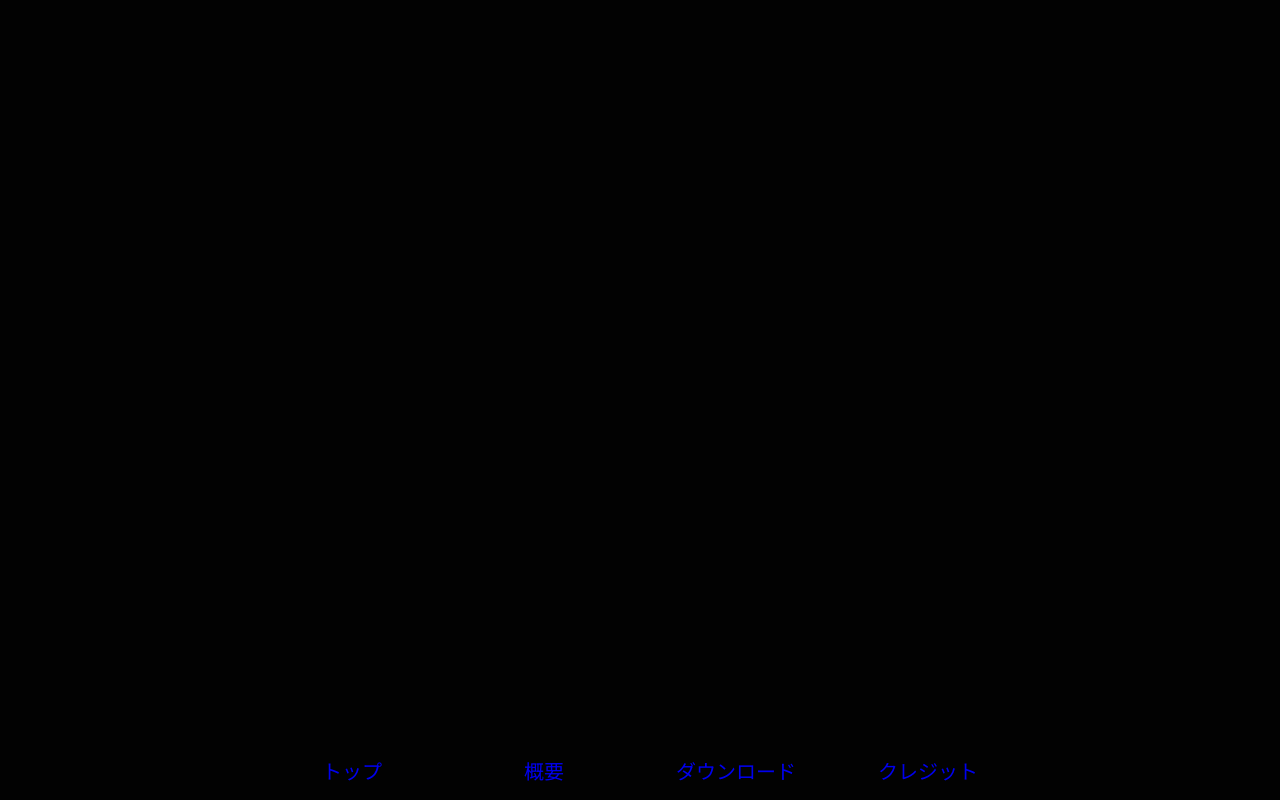
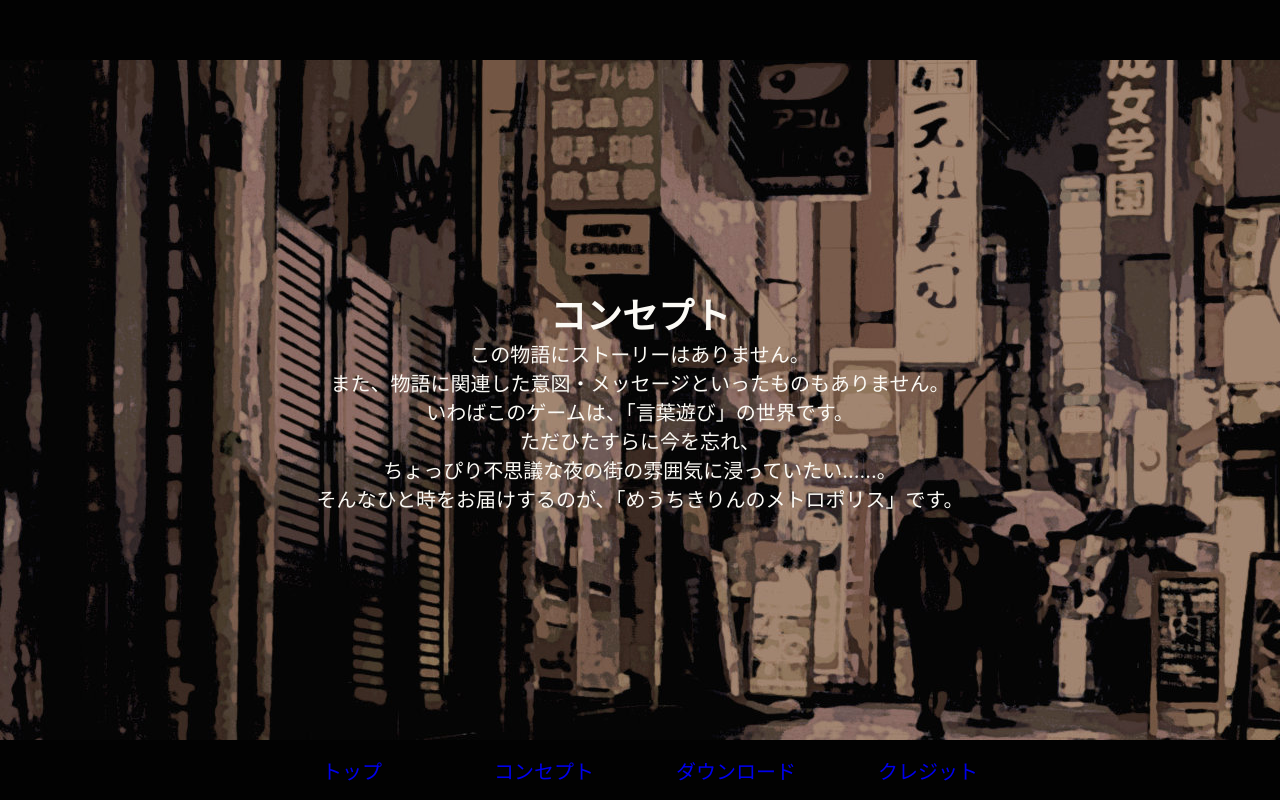
Before and after one commit to ichi-h/myochikirin-hp, a React (Create React App) app: page /concept in a window 1280 px wide. Built offline with nearby package versions, Linux system fonts and the light colour scheme.

Commit message:
rename overview to concept

```diff
--- a/src/App.css
+++ b/src/App.css
@@ -17,7 +17,7 @@
   .cover-top { top: 0; }
   .cover-bottom { bottom: 0; }
 
-.top, .overview, .download, .credit {
+.top, .concept, .download, .credit {
   display: flex;
   flex-direction: column;
   flex-wrap: wrap;
@@ -28,5 +28,5 @@
   height: 100%;
 }
 
-  .top, .overview, .download { background-position: center; }
+  .top, .concept, .download { background-position: center; }
   .credit { background-position: bottom; }
--- a/src/App.js
+++ b/src/App.js
@@ -4,7 +4,7 @@ import { BrowserRouter, Route } from 'react-router-dom'
 import './App.css';
 import Navbar from './components/Navbar.js'
 import Top from './components/Top.js'
-import Overview from './components/Overview.js'
+import Concept from './components/Concept.js'
 import Download from './components/Download.js'
 import Credit from './components/Credit.js'
 
@@ -36,7 +36,7 @@ class App extends React.Component {
         <div className="cover-top" />
         <BrowserRouter>
           <Route path="/" exact component={Top}></Route>
-          <Route path="/overview" component={Overview}></Route>
+          <Route path="/concept" component={Concept}></Route>
           <Route path="/download" component={Download}></Route>
           <Route path="/credit" component={Credit}></Route>
           <Navbar />
--- a/src/components/Overview.js
+++ b/src/components/Concept.js
@@ -2,19 +2,19 @@ import React from 'react';
 
 import theme from '../assets/img/theme.jpg';
 
-class Overview extends React.Component {
+class Concept extends React.Component {
   constructor(props) {
     super(props);
 
     this.state = {
-      overviewStyle: { backgroundImage: `url(${theme})` }
+      conceptStyle: { backgroundImage: `url(${theme})` }
     };
   }
 
   render() {
     return (
-      <div className="overview" style={this.state.overviewStyle}>
-        <h1>概要</h1>
+      <div className="concept" style={this.state.conceptStyle}>
+        <h1>コンセプト</h1>
         <div className="explain">
           <p>
             この物語にストーリーはありません。<br/>
@@ -32,4 +32,4 @@ class Overview extends React.Component {
   }
 }
 
-export default Overview;
+export default Concept;
--- a/src/components/Navbar.js
+++ b/src/components/Navbar.js
@@ -7,7 +7,7 @@ function Navbar() {
     <div className="navbar">
       <ul>
         <li><Link to="/">トップ</Link></li>
-        <li><Link to="/overview">概要</Link></li>
+        <li><Link to="/concept">コンセプト</Link></li>
         <li><Link to="/download">ダウンロード</Link></li>
         <li><Link to="/credit">クレジット</Link></li>
       </ul>
```
